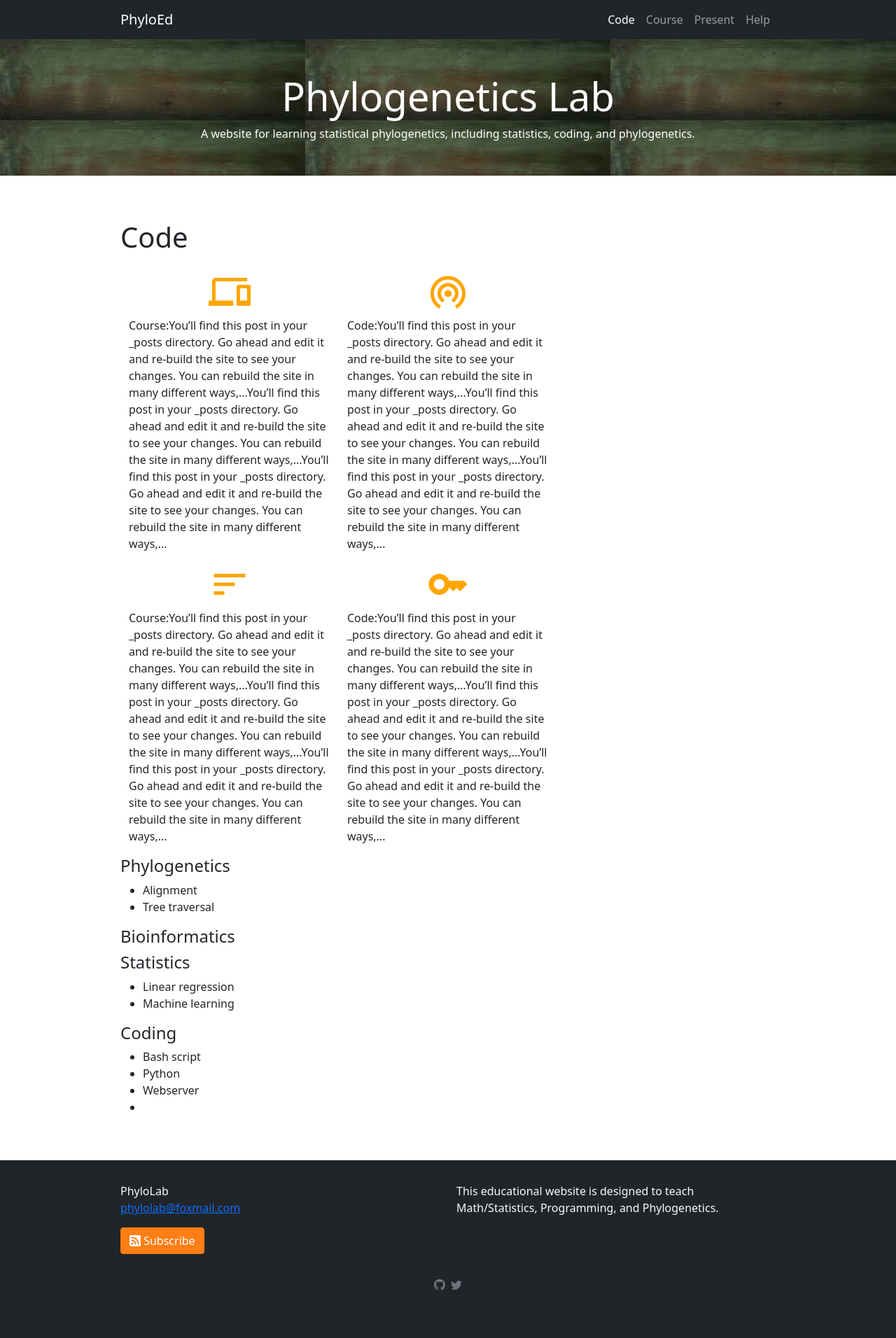
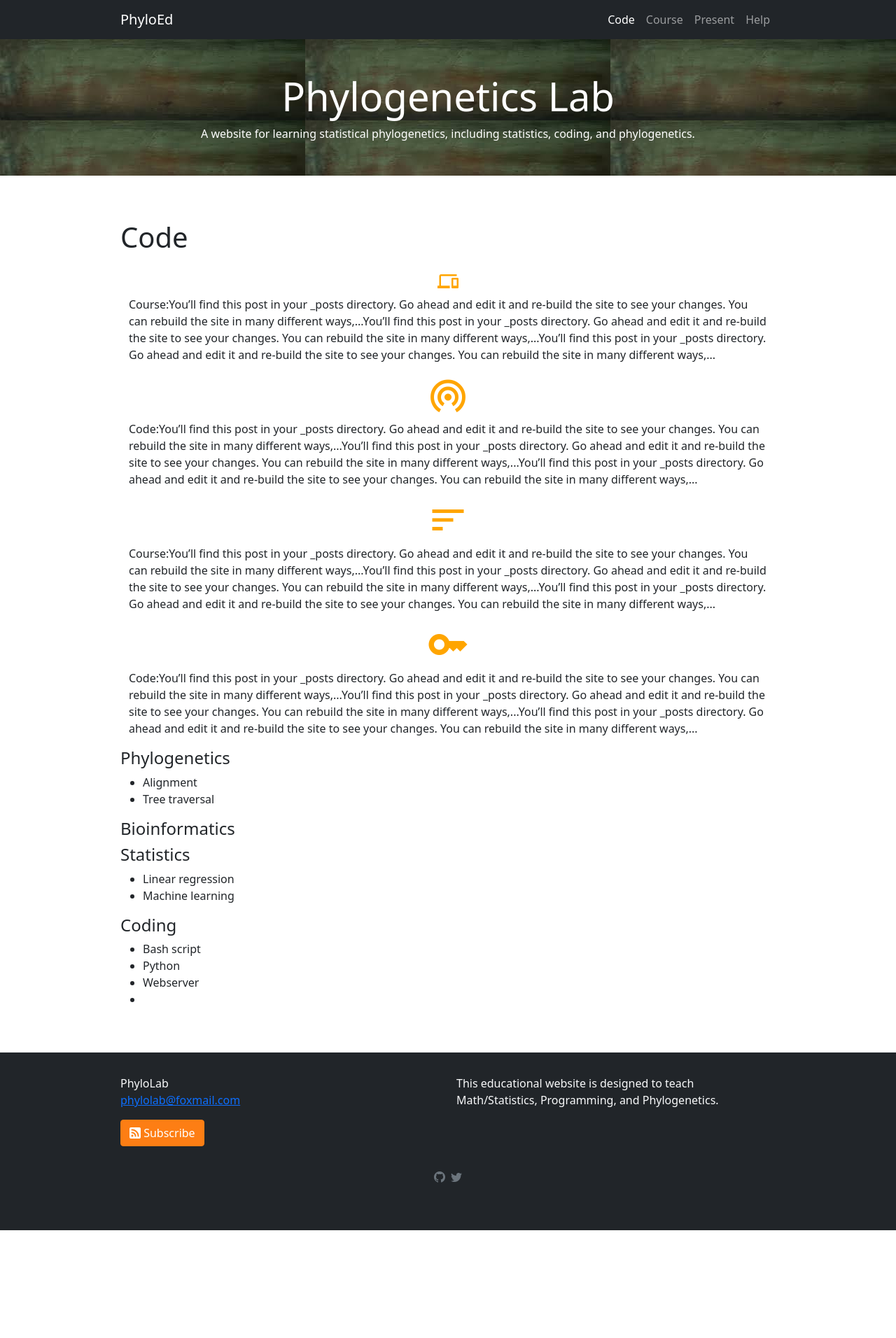
Before and after one commit to lliu1871/PhyEd, a Jekyll site: the page built from code.markdown, in a window 1280 px wide. Shown: the whole page at 70% size. Built offline with Jekyll 4.4.1, drawn with Linux system fonts in a browser that asks for light colours; comment, search, counter and statistics services are not loaded; after the commit the page ends 1758 px from its top, so only the background shows below that.

Commit message:
Update code.markdown

```diff
--- a/code.markdown
+++ b/code.markdown
@@ -5,37 +5,33 @@ permalink: /code/
 ---
 
 <div class="container-fluid">
-  <div class="row">
-    <div class="col-sm-4">
       <a href="https://teach.phylolab.net/course">
-        <div class="text-center"><i class="material-icons" style="font-size:60px;color:orange;">devices</i></div>
+        <div class="text-center"><i class="material-icons" style="font-size:30px;color:orange;">devices</i></div>
       </a>
       <p>Course:You’ll find this post in your _posts directory. Go ahead and edit it and re-build the site to see your changes. You can rebuild the site in many different ways,...You’ll find this post in your _posts directory. Go ahead and edit it and re-build the site to see your changes. You can rebuild the site in many different ways,...You’ll find this post in your _posts directory. Go ahead and edit it and re-build the site to see your changes. You can rebuild the site in many different ways,...</p>
-    </div>
-    <div class="col-sm-4">
+</div>
+
+<div class="container-fluid">
       <a href="https://teach.phylolab.net/course">
         <div class="text-center"><i class="material-icons" style="font-size:60px;color:orange;">wifi_tethering</i></div>
       </a>
       <p>Code:You’ll find this post in your _posts directory. Go ahead and edit it and re-build the site to see your changes. You can rebuild the site in many different ways,...You’ll find this post in your _posts directory. Go ahead and edit it and re-build the site to see your changes. You can rebuild the site in many different ways,...You’ll find this post in your _posts directory. Go ahead and edit it and re-build the site to see your changes. You can rebuild the site in many different ways,...</p>
-    </div>
+</div>
 
-  </div>
-
-  <div class="row">
-    <div class="col-sm-4">
+<div class="container-fluid">
       <a href="https://teach.phylolab.net/course">
         <div class="text-center"><i class="material-icons" style="font-size:60px;color:orange;">sort</i></div>
       </a>
       <p>Course:You’ll find this post in your _posts directory. Go ahead and edit it and re-build the site to see your changes. You can rebuild the site in many different ways,...You’ll find this post in your _posts directory. Go ahead and edit it and re-build the site to see your changes. You can rebuild the site in many different ways,...You’ll find this post in your _posts directory. Go ahead and edit it and re-build the site to see your changes. You can rebuild the site in many different ways,...</p>
-    </div>
-    <div class="col-sm-4">
+</div>
+
+<div class="container-fluid">
       <a href="https://teach.phylolab.net/course">
         <div class="text-center"><i class="material-icons" style="font-size:60px;color:orange;">key</i></div>
       </a>
       <p>Code:You’ll find this post in your _posts directory. Go ahead and edit it and re-build the site to see your changes. You can rebuild the site in many different ways,...You’ll find this post in your _posts directory. Go ahead and edit it and re-build the site to see your changes. You can rebuild the site in many different ways,...You’ll find this post in your _posts directory. Go ahead and edit it and re-build the site to see your changes. You can rebuild the site in many different ways,...</p>
-    </div>
-  </div>
 </div>
+
 
 #### Phylogenetics
 - Alignment
```
